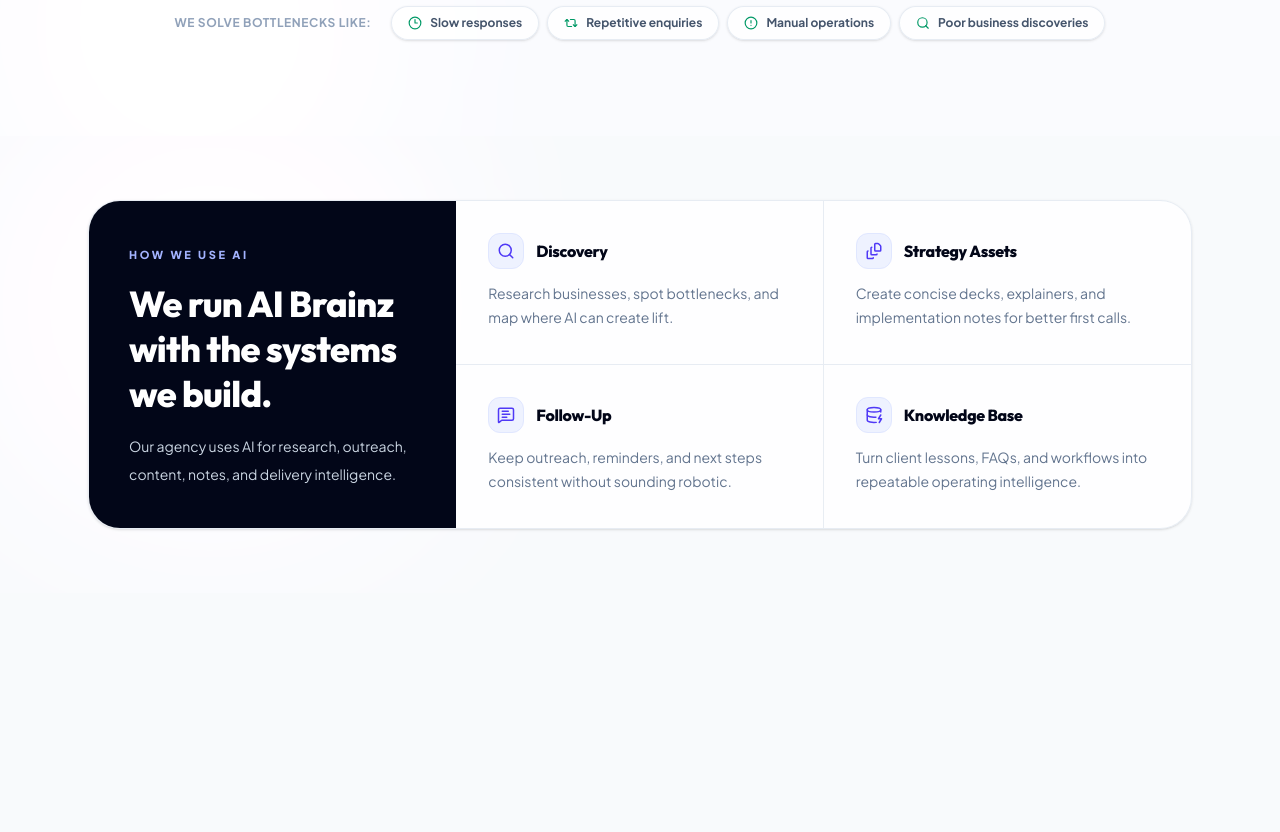
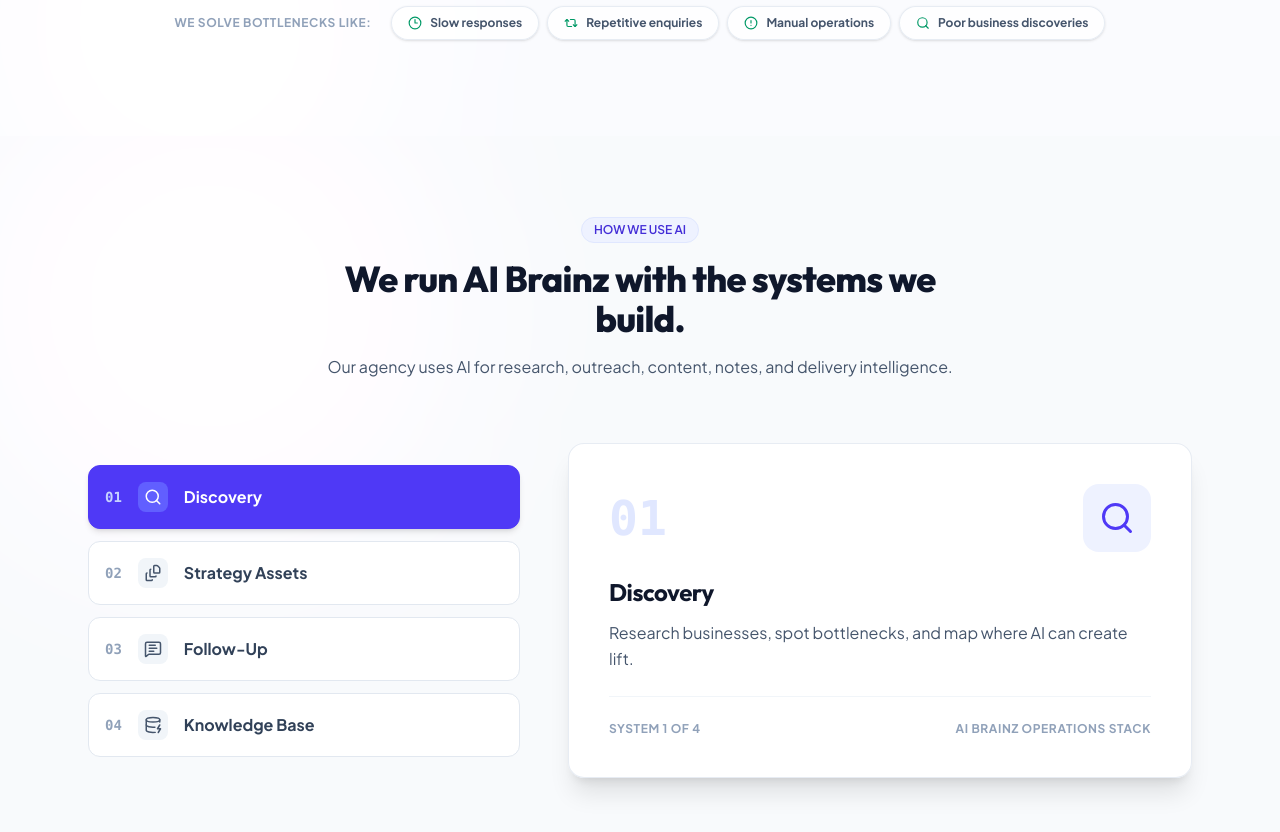
Before and after one commit to princegbabuwo/ai-brainz-website, a Next.js app: page / in a window 1280 px wide. Shown: the part 1920-2752 px from the top of the page. Built offline with nearby package versions, Linux system fonts and the light colour scheme.

Commit message:
Update How We Use AI section layout to match the interactive ProcessTimeline roadmap design

```diff
--- a/src/components/HowWeUseAI.jsx
+++ b/src/components/HowWeUseAI.jsx
@@ -1,72 +1,144 @@
 'use client';
 
+import { useState } from 'react';
 import { Search, FileStack, MessageSquareText, DatabaseZap } from 'lucide-react';
 
 const SYSTEMS = [
   {
     icon: Search,
+    stepNum: '01',
     title: 'Discovery',
     text: 'Research businesses, spot bottlenecks, and map where AI can create lift.'
   },
   {
     icon: FileStack,
+    stepNum: '02',
     title: 'Strategy Assets',
     text: 'Create concise decks, explainers, and implementation notes for better first calls.'
   },
   {
     icon: MessageSquareText,
+    stepNum: '03',
     title: 'Follow-Up',
     text: 'Keep outreach, reminders, and next steps consistent without sounding robotic.'
   },
   {
     icon: DatabaseZap,
+    stepNum: '04',
     title: 'Knowledge Base',
     text: 'Turn client lessons, FAQs, and workflows into repeatable operating intelligence.'
   }
 ];
 
 export default function HowWeUseAI() {
+  const [activeStep, setActiveStep] = useState(0);
+
   return (
-    <section id="how-we-use-ai" className="py-16 relative bg-slate-50 overflow-hidden">
+    <section id="how-we-use-ai" className="py-20 bg-slate-50 relative overflow-hidden">
+      {/* Background ambient blurs */}
       <div className="ambient-glow glow-pink w-[420px] h-[420px] -top-10 left-0"></div>
 
       <div className="max-w-6xl mx-auto px-6 relative z-10">
-        <div className="rounded-[2rem] border border-slate-200/80 bg-white/80 shadow-sm overflow-hidden">
-          <div className="grid grid-cols-1 lg:grid-cols-12">
-            <div className="lg:col-span-4 p-8 sm:p-10 bg-slate-950 text-white">
-              <span className="text-[11px] font-extrabold uppercase tracking-[0.24em] text-indigo-300">
-                How We Use AI
-              </span>
-              <h2 className="mt-4 text-3xl sm:text-4xl font-extrabold font-display leading-tight">
+
+        {/* Title Block */}
+        <div className="text-center max-w-2xl mx-auto mb-16 space-y-4">
+          <div className="inline-flex items-center gap-2 px-3 py-1 rounded-full bg-indigo-50 border border-indigo-100 text-xs font-semibold text-indigo-700">
+            <span>HOW WE USE AI</span>
+          </div>
+          <h2 className="text-3xl sm:text-4xl font-extrabold text-slate-900 tracking-tight">
             We run AI Brainz with the systems we build.
           </h2>
-              <p className="mt-4 text-sm leading-7 text-slate-300">
+          <p className="text-base text-slate-600">
             Our agency uses AI for research, outreach, content, notes, and delivery intelligence.
           </p>
         </div>
 
-            <div className="lg:col-span-8 grid grid-cols-1 sm:grid-cols-2">
-              {SYSTEMS.map((item, index) => {
-                const Icon = item.icon;
+        {/* Desktop View: Interactive Split layout */}
+        <div className="hidden lg:grid grid-cols-12 gap-12 items-center">
+          {/* Left Column: Interactive Selector */}
+          <div className="col-span-5 space-y-3">
+            {SYSTEMS.map((system, index) => {
+              const IconComp = system.icon;
+              const isActive = activeStep === index;
               return (
-                  <div key={item.title} className={`p-6 sm:p-8 border-slate-200/80 ${index < 2 ? 'sm:border-b' : ''} ${index % 2 === 0 ? 'sm:border-r' : ''}`}>
-                    <div className="flex items-center gap-3">
-                      <div className="p-2 rounded-xl bg-indigo-50 text-indigo-600 border border-indigo-100">
-                        <Icon size={18} />
+                <button
+                  key={index}
+                  onClick={() => setActiveStep(index)}
+                  className={`w-full text-left p-4 rounded-xl border flex items-center gap-4 transition-all duration-300 cursor-pointer ${
+                    isActive
+                      ? 'bg-indigo-600 border-indigo-600 text-white shadow-md'
+                      : 'bg-white border-slate-200 hover:border-indigo-400 text-slate-700'
+                  }`}
+                >
+                  <span className={`font-mono text-sm font-bold ${isActive ? 'text-indigo-200' : 'text-slate-400'}`}>
+                    {system.stepNum}
+                  </span>
+                  <div className={`p-1.5 rounded-lg ${isActive ? 'bg-indigo-500 text-white' : 'bg-slate-100 text-slate-600'}`}>
+                    <IconComp size={18} />
                   </div>
-                      <h3 className="font-extrabold text-slate-950 text-base font-display">
-                        {item.title}
+                  <span className="font-bold text-sm sm:text-base flex-1">{system.title}</span>
+                </button>
+              );
+            })}
+          </div>
+
+          {/* Right Column: Display Active Step Card */}
+          <div className="col-span-7 h-full flex items-center justify-center">
+            <div className="glass-card rounded-2xl p-10 border border-slate-200/80 bg-white/95 w-full min-h-[300px] flex flex-col justify-between shadow-xl transition-all duration-300">
+              <div className="space-y-6">
+                <div className="flex items-center justify-between">
+                  <span className="font-mono text-5xl font-extrabold text-indigo-100 leading-none">
+                    {SYSTEMS[activeStep].stepNum}
+                  </span>
+                  <div className="p-4 bg-indigo-50 text-indigo-600 rounded-2xl">
+                    {(() => {
+                      const Icon = SYSTEMS[activeStep].icon;
+                      return <Icon size={36} />;
+                    })()}
+                  </div>
+                </div>
+                <div className="space-y-3">
+                  <h3 className="text-2xl font-bold text-slate-900 font-display">
+                    {SYSTEMS[activeStep].title}
                   </h3>
+                  <p className="text-slate-600 text-base leading-relaxed">
+                    {SYSTEMS[activeStep].text}
+                  </p>
                 </div>
-                    <p className="mt-3 text-xs sm:text-sm text-slate-500 leading-6">
-                      {item.text}
-                    </p>
+              </div>
+
+              <div className="pt-6 mt-6 border-t border-slate-100 flex justify-between items-center text-xs font-bold text-slate-400 uppercase tracking-wider">
+                <span>System {activeStep + 1} of 4</span>
+                <span>AI Brainz Operations Stack</span>
+              </div>
+            </div>
+          </div>
+        </div>
+
+        {/* Mobile View: Vertical scroll list */}
+        <div className="lg:hidden space-y-6">
+          {SYSTEMS.map((system, index) => {
+            const IconComp = system.icon;
+            return (
+              <div
+                key={index}
+                className="glass-card rounded-xl p-6 border border-slate-200 bg-white shadow-sm flex items-start gap-4"
+              >
+                <div className="p-2.5 bg-indigo-50 text-indigo-600 rounded-xl shrink-0">
+                  <IconComp size={22} />
+                </div>
+                <div className="space-y-2">
+                  <div className="flex items-baseline gap-2">
+                    <span className="font-mono text-xs font-bold text-indigo-500 uppercase tracking-wider">System {system.stepNum}</span>
+                    <h3 className="font-bold text-slate-900 text-lg">{system.title}</h3>
+                  </div>
+                  <p className="text-slate-600 text-sm leading-relaxed">{system.text}</p>
+                </div>
               </div>
             );
           })}
         </div>
-          </div>
-        </div>
+
       </div>
     </section>
   );
```
Lines whose indentation alone changed are shown as unchanged.
